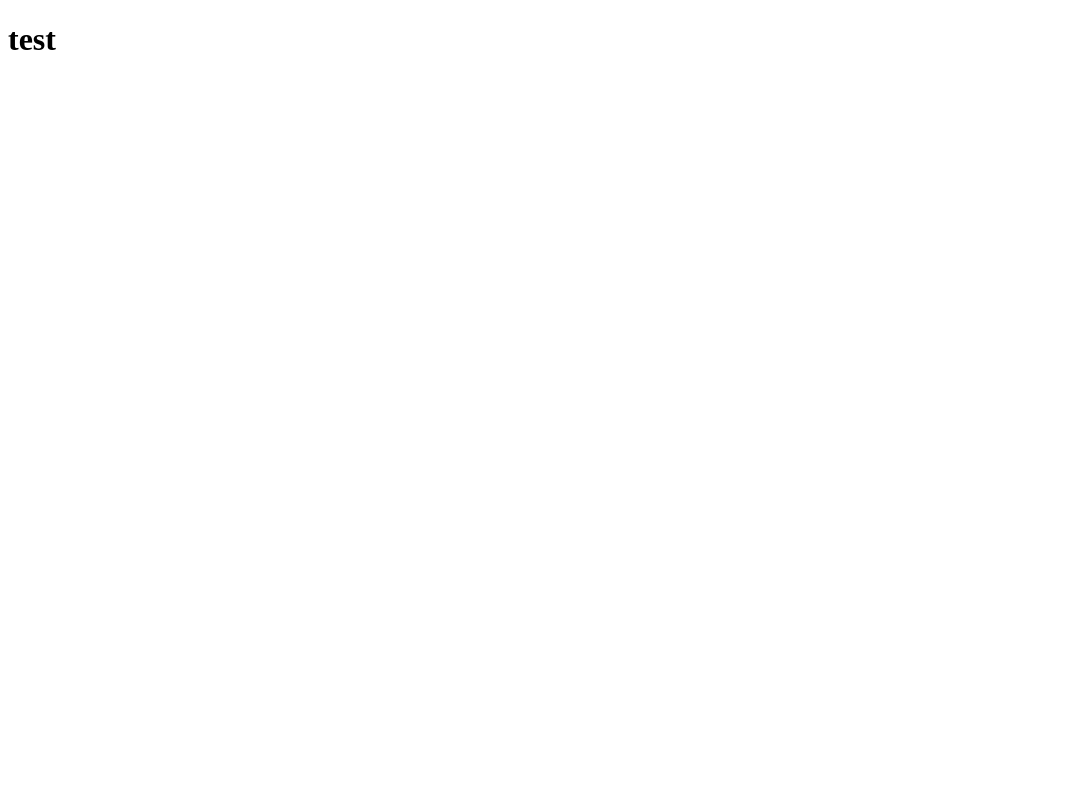
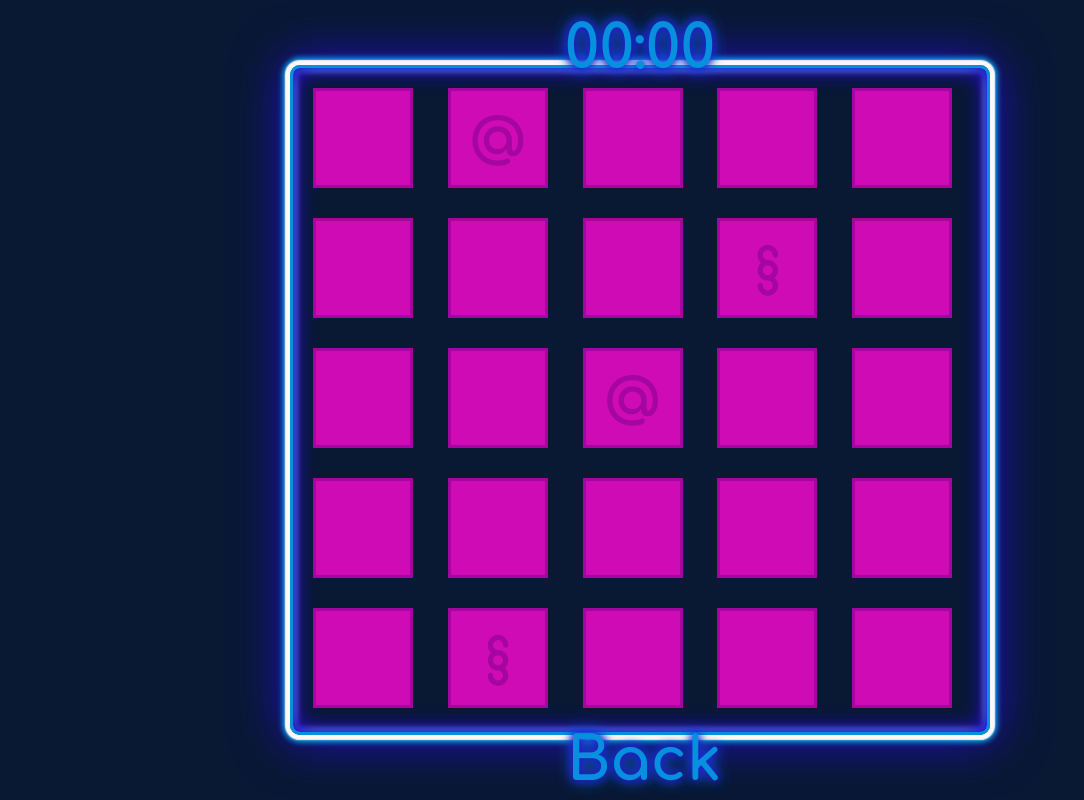
Before and after one commit to svenahac/Memory, a plain HTML site: page src/pages/play.html in a window 1280 px wide. Shown: the whole page, without its empty margins (0-1084 px from the left). Drawn offline with Linux system fonts and the light colour scheme.

Commit message:
css/html done

```diff
--- a/src/css/about.css
+++ b/src/css/about.css
@@ -13,14 +13,14 @@ body {
 }
 
 h1 {
-  font-size: 5vw;
+  font-size: 110px;
   font-weight: 700;
   color: #ce0bb4;
   text-shadow: 0 0 0.6rem #a4069f, 0 0 1rem #ce0bb4, 0 0 0.6rem #a4069f;
 }
 
 p {
-  font-size: 2vw;
+  font-size: 30px;
   color: #0790dd;
   text-shadow: 0 0 0.6rem #250bce, 0 0 1rem #0790dd, 0 0 0.6rem #250bce;
 }
@@ -35,3 +35,30 @@ p {
   margin-right: -50%;
   transform: translate(-50%, -50%);
 }
+
+button {
+  font-family: "Comfortaa", cursive;
+  height: 60px;
+  min-width: 140px;
+  margin: 4px;
+  background-color: transparent;
+  border: none;
+  display: inline;
+  font-size: 60px;
+  font-weight: 700;
+  color: #ce0bb4;
+  text-shadow: 0 0 0.6rem #a4069f, 0 0 1rem #ce0bb4, 0 0 0.6rem #a4069f;
+}
+
+@media screen and (max-width: 1024px) {
+  p {
+    font-size: 20px;
+  }
+
+  h1 {
+    font-size: 80px;
+  }
+  button {
+    font-size: 50px;
+  }
+}
--- a/src/css/index.css
+++ b/src/css/index.css
@@ -14,7 +14,7 @@ body {
 
 #title {
   font-weight: 700;
-  font-size: 5vw;
+  font-size: 110px;
   color: #ce0bb4;
   text-shadow: 0 0 0.6rem #a4069f, 0 0 1rem #ce0bb4, 0 0 0.6rem #a4069f;
   font-weight: 700;
@@ -50,6 +50,24 @@ body {
     inset 0 0 0.4vw 0.2vw #0790dd, inset 0 0 0.5vw 0.2vw #fff7f7;
 }
 
+@keyframes animate {
+  40% {
+    opacity: 1;
+  }
+  42% {
+    opacity: 0.8;
+  }
+  43% {
+    opacity: 1;
+  }
+  45% {
+    opacity: 0.3;
+  }
+  46% {
+    opacity: 1;
+  }
+}
+
 .sign-bars {
   position: absolute;
   z-index: -1;
@@ -70,10 +88,14 @@ body {
   text-shadow: 0 0 0.4vw #fff7f7, 0 0 0.6vw #ce0bb4, 0 0 0.4vw #a4069f;
 }
 
+.neon-text span {
+  animation: animate 3s infinite alternate;
+}
+
 .buttons {
   position: absolute;
   margin: 0;
-  top: 420px;
+  top: 440px;
   left: 50%;
   margin-right: -50%;
   transform: translate(-50%, -50%);
@@ -81,6 +103,7 @@ body {
 }
 
 button {
+  font-family: "Comfortaa", cursive;
   height: 60px;
   min-width: 140px;
   margin: 4px;
@@ -88,11 +111,11 @@ button {
   border: none;
   display: inline;
   color: #0790dd;
-  font-size: 3vw;
+  font-size: 60px;
   text-shadow: 0 0 0.6rem #250bce, 0 0 1rem #0790dd, 0 0 0.6rem #250bce;
 }
 
-@media screen and (max-width: 800px) {
+@media screen and (max-width: 1024px) {
   .neon-sign {
     right: 1rem;
     top: 20px;
@@ -112,4 +135,11 @@ button {
     height: 100px;
     width: 100px;
   }
+
+  #title {
+    font-size: 80px;
+  }
+  button {
+    font-size: 40px;
+  }
 }
--- /dev/null
+++ b/src/css/play.css
@@ -0,0 +1,130 @@
+body {
+  overflow: hidden;
+  height: 100vh;
+  background-color: #091833;
+  font-family: "Comfortaa", cursive;
+  font-weight: 400;
+  margin: 0;
+}
+
+.container {
+  width: 100%;
+  height: 100%;
+  position: relative;
+}
+
+.playing-field {
+  position: absolute;
+  margin: 0;
+  margin-right: -50%;
+  transform: translate(-50%, -50%);
+  left: 50%;
+  top: 50%;
+  width: 700px;
+  height: 670px;
+  border: 3px #0790dd solid;
+  border-radius: 10px;
+  box-shadow: 0 0 0.1vw 0.4vw #fff7f7, 0 0 0.4vw 0.6vw #0790dd,
+    0 0 4vw 0.4vw #250bce, inset 0 0 1.5vw 0.4vw #250bce,
+    inset 0 0 0.4vw 0.2vw #0790dd, inset 0 0 0.5vw 0.2vw #fff7f7;
+
+  --gap: 20px;
+  --num-cols: 5;
+  --row-height: 110px;
+
+  box-sizing: border-box;
+  padding: var(--gap);
+
+  display: grid;
+  grid-template-columns: repeat(var(--num-cols), 1fr);
+  grid-auto-rows: var(--row-height);
+  gap: var(--gap);
+}
+
+/*
+.playing-field > img {
+  width: 100%;
+  height: 100%;
+  object-fit: cover;
+}*/
+
+.piece {
+  box-sizing: border-box;
+  width: 100px;
+  height: 100px;
+  border: 3px solid #a4069f;
+  background-color: #ce0bb4;
+  position: relative;
+}
+
+.piece span {
+  position: absolute;
+  font-size: 50px;
+  font-weight: 700;
+  color: #a4069f;
+  margin: 0;
+  margin-right: -50%;
+  transform: translate(-50%, -50%);
+  left: 50%;
+  top: 50%;
+}
+
+button {
+  font-family: "Comfortaa", cursive;
+  height: 60px;
+  min-width: 140px;
+  margin: 4px;
+  background-color: transparent;
+  border: none;
+  display: inline;
+  font-weight: 700;
+  color: #0790dd;
+  font-size: 60px;
+  text-shadow: 0 0 0.6rem #250bce, 0 0 1rem #0790dd, 0 0 0.6rem #250bce;
+
+  position: absolute;
+  margin-right: -50%;
+  transform: translate(-50%, -50%);
+  left: 50%;
+  top: 94%;
+}
+
+.timer {
+  font-weight: 700;
+  color: #0790dd;
+  font-size: 60px;
+  text-shadow: 0 0 0.6rem #250bce, 0 0 1rem #0790dd, 0 0 0.6rem #250bce;
+
+  position: absolute;
+  margin-right: -50%;
+  transform: translate(-50%, -50%);
+  left: 50%;
+  top: 6%;
+}
+
+@media screen and (max-width: 1024px) {
+  .playing-field {
+    width: 350px;
+    height: 345px;
+    --gap: 15px;
+    --row-height: 50px;
+  }
+  .piece {
+    width: 45px;
+    height: 45px;
+  }
+
+  .piece span {
+    font-size: 20px;
+  }
+
+  button {
+    top: 75%;
+    font-size: 50px;
+  }
+
+  .timer {
+    top: 25%;
+    font-size: 50px;
+  }
+}
--- a/src/pages/play.html
+++ b/src/pages/play.html
@@ -4,8 +4,80 @@
     <meta charset="UTF-8" />
     <meta name="viewport" content="width=device-width, initial-scale=1.0" />
     <title>Playing..</title>
+    <link rel="stylesheet" href="../css/play.css" />
+    <link rel="preconnect" href="https://fonts.googleapis.com" />
+    <link rel="preconnect" href="https://fonts.gstatic.com" crossorigin />
+    <link
+      href="https://fonts.googleapis.com/css2?family=Comfortaa:wght@300;400;500;600;700&family=Oxygen:wght@400;700&display=swap"
+      rel="stylesheet"
+    />
   </head>
   <body>
-    <h1>test</h1>
+    <div class="container">
+      <div class="playing-field">
+        <div class="piece"></div>
+        <div class="piece"><span class="at">@</span></div>
+        <div class="piece"></div>
+        <div class="piece"></div>
+        <div class="piece"></div>
+        <div class="piece"></div>
+        <div class="piece"></div>
+        <div class="piece"></div>
+        <div class="piece"><span class="ss">§</span></div>
+        <div class="piece"></div>
+        <div class="piece"></div>
+        <div class="piece"></div>
+        <div class="piece"><span class="at">@</span></div>
+        <div class="piece"></div>
+        <div class="piece"></div>
+        <div class="piece"></div>
+        <div class="piece"></div>
+        <div class="piece"></div>
+        <div class="piece"></div>
+        <div class="piece"></div>
+        <div class="piece"></div>
+        <div class="piece"><span class="ss">§</span></div>
+        <div class="piece"></div>
+        <div class="piece"></div>
+        <div class="piece"></div>
+
+        <!--
+        <img src="../images/blank_memory.png" />
+        <img src="../images/at_memory.png" />
+        <img src="../images/blank_memory.png" />
+        <img src="../images/blank_memory.png" />
+        <img src="../images/blank_memory.png" />
+        <img src="../images/blank_memory.png" />
+        <img src="../images/blank_memory.png" />
+        <img src="../images/blank_memory.png" />
+        <img src="../images/ss_memory.png" />
+        <img src="../images/blank_memory.png" />
+        <img src="../images/blank_memory.png" />
+        <img src="../images/blank_memory.png" />
+        <img src="../images/at_memory.png" />
+        <img src="../images/blank_memory.png" />
+        <img src="../images/blank_memory.png" />
+        <img src="../images/blank_memory.png" />
+        <img src="../images/blank_memory.png" />
+        <img src="../images/blank_memory.png" />
+        <img src="../images/blank_memory.png" />
+        <img src="../images/blank_memory.png" />
+        <img src="../images/blank_memory.png" />
+        <img src="../images/ss_memory.png" />
+        <img src="../images/blank_memory.png" />
+        <img src="../images/blank_memory.png" />
+        <img src="../images/blank_memory.png" />
+        -->
+      </div>
+      <button
+        type="button"
+        class="button"
+        onclick="document.location='../index.html'"
+      >
+        Back
+      </button>
+
+      <div class="timer">00:00</div>
+    </div>
   </body>
 </html>
```
Also changed, not shown: src/index.html (+4 -2 lines), src/pages/about.html (+12 -4 lines), src/images/at_memory.png (added), src/images/blank_memory.png (added), src/images/ss_memory.png (added).
